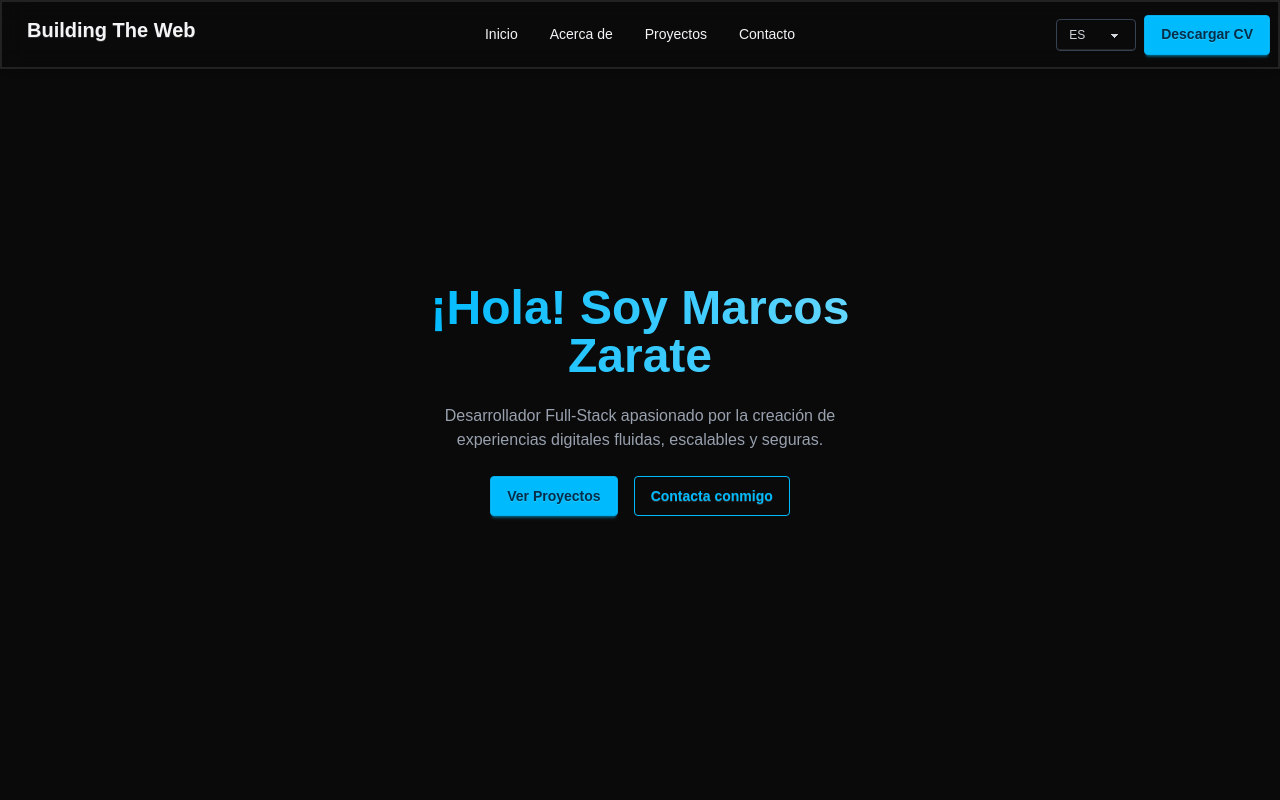
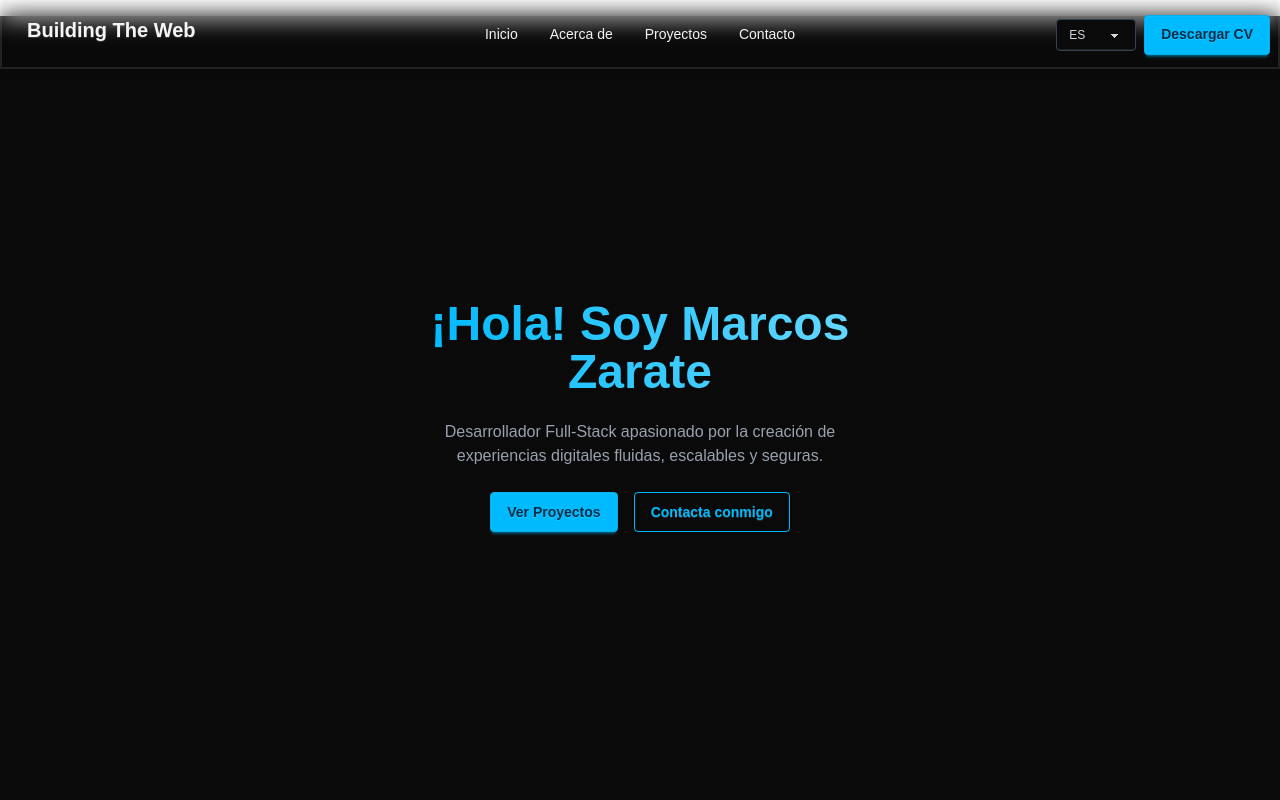
Before and after one commit to mazax28/PORTFOLIO, a React (Vite) app: page / in a window 1280 px wide. Shown: the top 800 px of the page. Built offline with nearby package versions, Linux system fonts and the light colour scheme; no server answers.

Commit message:
fix: add margin classes to home container for better spacing

```diff
--- a/src/pages/Home.jsx
+++ b/src/pages/Home.jsx
@@ -3,7 +3,7 @@ import Navbar from '../components/Navbar'
 import Hero from '../components/Hero'
 function Home() {
   return (
-    <div id="home">
+    <div className='mt-4 mb-4' id="home">
         <Navbar />
         <Hero />
     </div>
```
